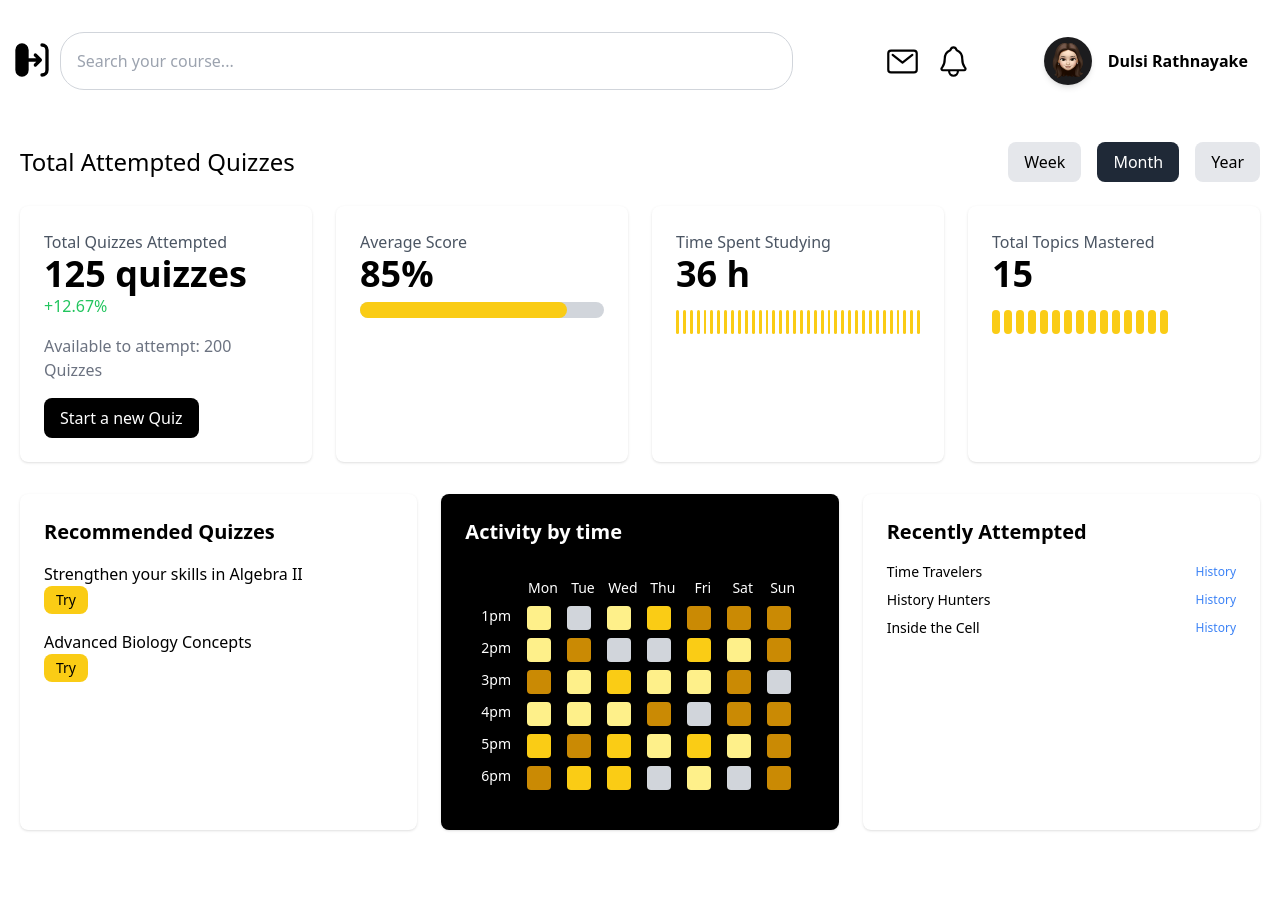
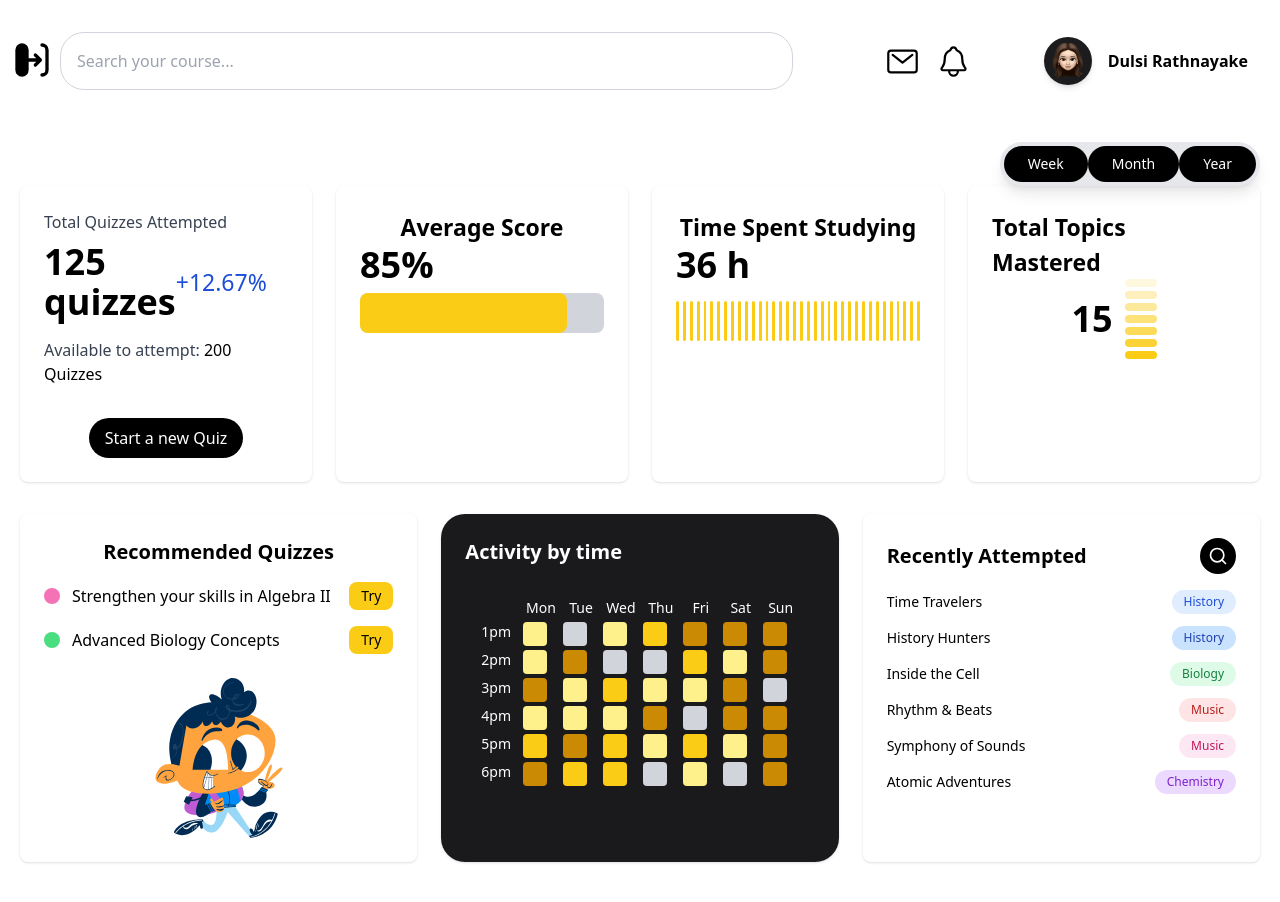
Before and after one commit to Webminds-designs/NeverMindsWeb, a React (Vite) app in the folder frontend/: page /progress in a window 1280 px wide. Shown: the top 902 px of the page. Built offline with nearby package versions, Linux system fonts and the light colour scheme.

Commit message:
New icon for student in Progress component Progress component UI changes CommitGraph component UI changes New raact icons added (lucide-react)

```diff
--- a/frontend/package.json
+++ b/frontend/package.json
@@ -15,6 +15,7 @@
     "apexcharts": "^4.4.0",
     "clsx": "^2.1.1",
     "framer-motion": "^11.16.0",
+    "lucide-react": "^0.474.0",
     "react": "^18.3.1",
     "react-dom": "^18.3.1",
     "react-icons": "^5.4.0",
--- a/frontend/src/components/CommitGraph.jsx
+++ b/frontend/src/components/CommitGraph.jsx
@@ -21,7 +21,7 @@ function CommitGraph() {
 
   return (
     <section className="p-4">
-      <div className="grid grid-cols-[auto_repeat(7,_1fr)] gap-2">
+      <div className="grid grid-cols-[auto_repeat(7,_1fr)] gap-1">
         {/* Days Header */}
         <div></div> {/* Empty space for row labels */}
         {days.map((day) => (
--- a/frontend/src/components/Progress.jsx
+++ b/frontend/src/components/Progress.jsx
@@ -1,11 +1,46 @@
 import React, { useState } from "react";
-import Sidebar from "./SideBar"; // Import the Sidebar component
-import CommitGraph from "./CommitGraph"; // Import the CommitGraph component
+import Sidebar from "./SideBar"; // Ensure this file exists
+import CommitGraph from "./CommitGraph"; // Ensure this file exists
+import { Search } from "lucide-react"; // Ensure lucide-react is installed
+import studentImage from "../assets/student-3.svg"; // Ensure this file exists
 
 const Progress = () => {
   const [isSidebarOpen, setIsSidebarOpen] = useState(false);
 
   const toggleSidebar = () => setIsSidebarOpen(!isSidebarOpen);
+
+  const recentlyAttemptedQuizzes = [
+    {
+      title: "Time Travelers",
+      category: "History",
+      color: "bg-blue-200 text-blue-700",
+    },
+    {
+      title: "History Hunters",
+      category: "History",
+      color: "bg-blue-300 text-blue-800",
+    },
+    {
+      title: "Inside the Cell",
+      category: "Biology",
+      color: "bg-green-200 text-green-700",
+    },
+    {
+      title: "Rhythm & Beats",
+      category: "Music",
+      color: "bg-red-200 text-red-700",
+    },
+    {
+      title: "Symphony of Sounds",
+      category: "Music",
+      color: "bg-pink-200 text-pink-700",
+    },
+    {
+      title: "Atomic Adventures",
+      category: "Chemistry",
+      color: "bg-purple-300 text-purple-700",
+    },
+  ];
 
   return (
     <div className="flex min-h-screen">
@@ -14,19 +49,50 @@ const Progress = () => {
 
       {/* Main Content */}
       <main className="flex-1 p-5">
-        {/* Header Section */}
-        <div className="flex justify-between items-center mb-6">
-          <h1 className="text-2xl font-medium">Total Attempted Quizzes</h1>
-          <div className="flex gap-4">
-            <button className="px-4 py-2 bg-gray-200 rounded-lg hover:bg-gray-300">
+        <div className="flex items-center justify-end space-x-4">
+          <div className="relative flex bg-gray-200 rounded-full p-1 shadow-lg w-fit">
+            {/* Week Option */}
+            <input
+              type="radio"
+              id="week"
+              name="duration"
+              className="sr-only peer"
+              defaultChecked
+            />
+            <label
+              htmlFor="week"
+              className="flex items-center justify-center px-6 py-2 text-sm font-medium text-gray-600 bg-white rounded-full cursor-pointer transition-all peer-checked:text-white peer-checked:bg-black"
+            >
               Week
-            </button>
-            <button className="px-4 py-2 bg-gray-800 text-white rounded-lg">
+            </label>
+
+            {/* Month Option */}
+            <input
+              type="radio"
+              id="month"
+              name="duration"
+              className="sr-only peer"
+            />
+            <label
+              htmlFor="month"
+              className="flex items-center justify-center px-6 py-2 text-sm font-medium text-gray-600 bg-white rounded-full cursor-pointer transition-all peer-checked:text-white peer-checked:bg-black"
+            >
               Month
-            </button>
-            <button className="px-4 py-2 bg-gray-200 rounded-lg hover:bg-gray-300">
+            </label>
+
+            {/* Year Option */}
+            <input
+              type="radio"
+              id="year"
+              name="duration"
+              className="sr-only peer"
+            />
+            <label
+              htmlFor="year"
+              className="flex items-center justify-center px-6 py-2 text-sm font-medium text-gray-600 bg-white rounded-full cursor-pointer transition-all peer-checked:text-white peer-checked:bg-black"
+            >
               Year
-            </button>
+            </label>
           </div>
         </div>
 
@@ -34,43 +100,76 @@ const Progress = () => {
         <div className="grid grid-cols-1 md:grid-cols-4 gap-6 mb-8">
           {/* Total Quizzes Attempted */}
           <div className="p-6 bg-white shadow rounded-lg">
-            <p className="text-gray-600">Total Quizzes Attempted</p>
+            <div className="flex justify-between items-center">
+              <p className="text-gray-700 font-medium">
+                Total Quizzes Attempted
+              </p>
+            </div>
+            <div className="flex items-center justify-between mt-2">
               <h2 className="text-4xl font-bold">125 quizzes</h2>
-            <p className="text-green-500 font-medium">+12.67%</p>
-            <p className="mt-4 text-gray-500">Available to attempt: 200 Quizzes</p>
-            <button className="mt-4 px-4 py-2 bg-black text-white rounded-lg hover:bg-gray-700">
+              <p className="text-blue-700 font-medium text-[23px] mr-7">
+                +12.67%
+              </p>
+            </div>
+            <p className="mt-4 text-gray-700">
+              Available to attempt:{" "}
+              <span className="text-black font-medium">200 Quizzes</span>
+            </p>
+            <div className="mt-4 flex justify-center">
+              <button className="mt-4 px-4 py-2 bg-black text-white rounded-3xl hover:bg-gray-700">
                 Start a new Quiz
               </button>
+            </div>
           </div>
 
           {/* Average Score */}
           <div className="p-6 bg-white shadow rounded-lg">
-            <p className="text-gray-600">Average Score</p>
+            <p className="text-Black font-semibold text-[23px] flex justify-center">
+              Average Score
+            </p>
             <h2 className="text-4xl font-bold">85%</h2>
-            <div className="mt-2 bg-gray-300 rounded-full h-4">
-              <div className="bg-yellow-400 h-4 rounded-full" style={{ width: "85%" }}></div>
+            <div className="mt-2 bg-gray-300 rounded-lg h-10">
+              <div
+                className="bg-yellow-400 h-10 rounded-lg"
+                style={{ width: "85%" }}
+              ></div>
             </div>
           </div>
 
           {/* Time Spent Studying */}
           <div className="p-6 bg-white shadow rounded-lg">
-            <p className="text-gray-600">Time Spent Studying</p>
+            <p className="text-Black font-semibold text-[23px] flex justify-center">
+              Time Spent Studying
+            </p>
             <h2 className="text-4xl font-bold">36 h</h2>
             <div className="mt-4 flex gap-1">
               {Array.from({ length: 36 }).map((_, index) => (
-                <div key={index} className="w-2 h-6 bg-yellow-400 rounded"></div>
+                <div
+                  key={index}
+                  className="w-2 h-10 bg-yellow-400 rounded"
+                ></div>
               ))}
             </div>
           </div>
 
           {/* Total Topics Mastered */}
-          <div className="p-6 bg-white shadow rounded-lg">
-            <p className="text-gray-600">Total Topics Mastered</p>
+          <div className="flex flex-col items-center p-6 bg-white shadow rounded-lg">
+            <p className="text-Black font-semibold text-[23px] flex justify-center">Total Topics Mastered</p>
+            {/* Number and Bars Side by Side */}
+            <div className="flex items-center gap-3">
+              {/* Number Centered Vertically */}
               <h2 className="text-4xl font-bold">15</h2>
-            <div className="mt-4 flex gap-1">
-              {Array.from({ length: 15 }).map((_, index) => (
-                <div key={index} className="w-2 h-6 bg-yellow-400 rounded"></div>
+
+              {/* Bars Stacked Vertically */}
+              <div className="flex flex-col gap-1 items-center">
+                {Array.from({ length: 7 }).map((_, index) => (
+                  <div
+                    key={index}
+                    className="w-8 h-2 bg-yellow-400 rounded"
+                    style={{ opacity: (index + 1) / 7 }}
+                  ></div>
                 ))}
+              </div>
             </div>
           </div>
         </div>
@@ -78,37 +177,66 @@ const Progress = () => {
         {/* Recommended Quizzes and Activity */}
         <div className="grid grid-cols-1 md:grid-cols-3 gap-6">
           {/* Recommended Quizzes */}
-          <div className="p-6 bg-white shadow rounded-lg">
+          <div className="p-6 bg-white shadow rounded-lg flex flex-col items-center">
             <h3 className="text-xl font-bold mb-4">Recommended Quizzes</h3>
-            <div className="mb-4">
-              <p className="font-medium">Strengthen your skills in Algebra II</p>
+
+            {/* Quiz List */}
+            <div className="w-full flex flex-col space-y-4">
+              {/* Quiz 1 */}
+              <div className="flex items-center space-x-3">
+                <span className="w-4 h-4 bg-pink-400 rounded-full"></span>
+                <p className="font-medium flex-1">
+                  Strengthen your skills in Algebra II
+                </p>
                 <button className="text-sm px-3 py-1 bg-yellow-400 text-black rounded-lg hover:bg-yellow-500">
                   Try
                 </button>
               </div>
-            <div>
-              <p className="font-medium">Advanced Biology Concepts</p>
+
+              {/* Quiz 2 */}
+              <div className="flex items-center space-x-3">
+                <span className="w-4 h-4 bg-green-400 rounded-full"></span>
+                <p className="font-medium flex-1">Advanced Biology Concepts</p>
                 <button className="text-sm px-3 py-1 bg-yellow-400 text-black rounded-lg hover:bg-yellow-500">
                   Try
                 </button>
               </div>
             </div>
 
+            {/* Student Image */}
+            <img
+              src={studentImage}
+              alt="Student Illustration"
+              className="mt-6 w-40"
+            />
+          </div>
+
           {/* Activity by Time */}
-          <div className="p-6 bg-black text-white shadow rounded-lg">
+          <div className="p-6 bg-[#1a191c] text-white shadow rounded-3xl">
             <h3 className="text-xl font-bold mb-4">Activity by time</h3>
-            {/* Commit Graph */}
             <CommitGraph />
           </div>
 
           {/* Recently Attempted */}
-          <div className="p-6 bg-white shadow rounded-lg">
-            <h3 className="text-xl font-bold mb-4">Recently Attempted</h3>
-            <ul>
-              {["Time Travelers", "History Hunters", "Inside the Cell"].map((quiz, index) => (
-                <li key={index} className="mb-2 flex justify-between items-center">
-                  <p className="text-sm font-medium">{quiz}</p>
-                  <span className="text-xs text-blue-500">History</span>
+          <div className="p-6 bg-white shadow rounded-lg relative">
+            <div className="flex justify-between items-center mb-4">
+              <h3 className="text-xl font-bold">Recently Attempted</h3>
+              <button className="p-2 bg-black rounded-full hover:bg-gray-200">
+                <Search className="w-5 h-5 text-white" />
+              </button>
+            </div>
+            <ul className="space-y-3">
+              {recentlyAttemptedQuizzes.map((quiz, index) => (
+                <li
+                  key={quiz.title}
+                  className="flex justify-between items-center"
+                >
+                  <p className="text-sm font-medium">{quiz.title}</p>
+                  <span
+                    className={`text-xs font-medium px-3 py-1 rounded-full ${quiz.color} bg-opacity-50`}
+                  >
+                    {quiz.category}
+                  </span>
                 </li>
               ))}
             </ul>
```
Also changed, not shown: frontend/src/assets/student-3.svg (added), 1 other file (tests, documents, lock files or other folders). Lines whose indentation alone changed are shown as unchanged.
